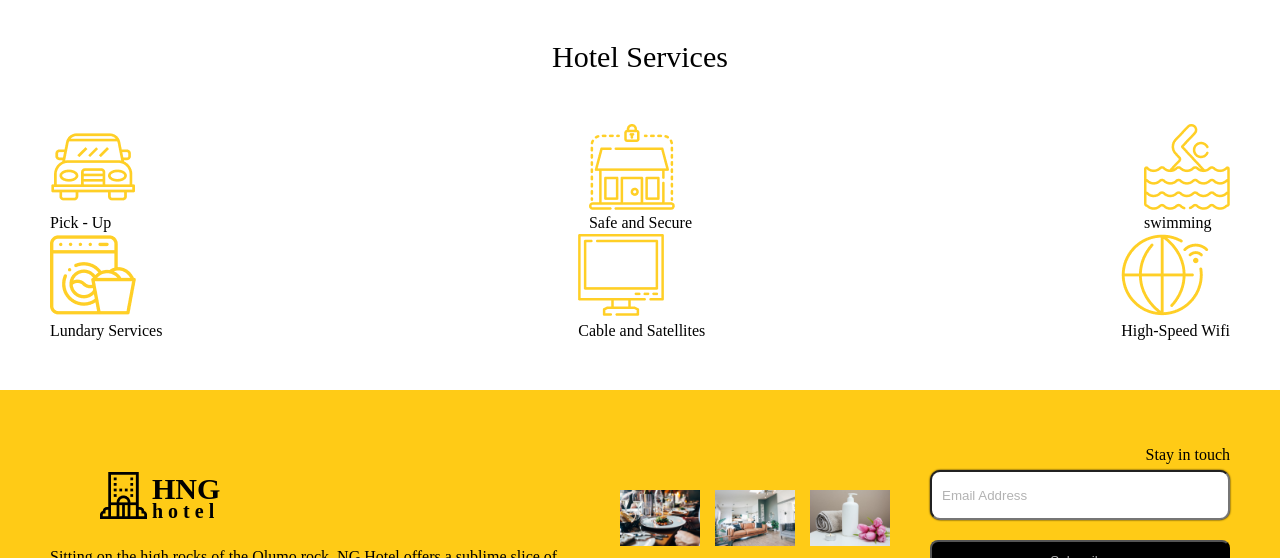
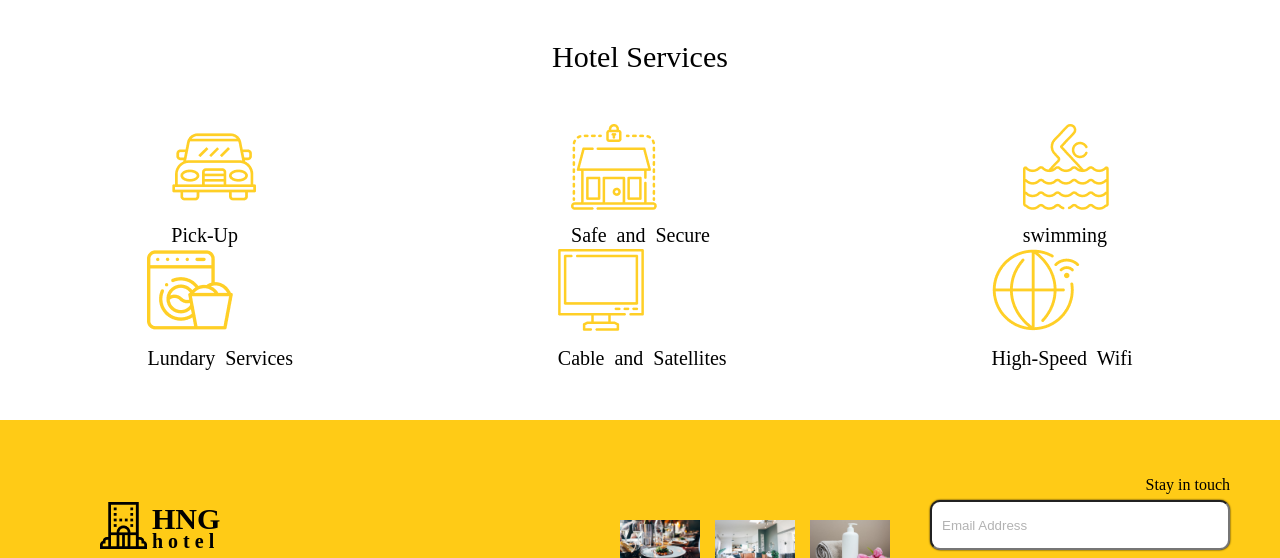
Before and after one commit to mathias3868/hotel-ng-project, a plain HTML site: page HNG-Project/facilities.html in a window 1280 px wide. Shown: the part 1440-1998 px from the top of the page. Drawn offline with Linux system fonts and the light colour scheme.

Commit message:
update css file

```diff
--- a/css/facilities.css
+++ b/css/facilities.css
@@ -132,7 +132,17 @@
 
 .wrap-4 .col-2 {
   display: flex;
-  justify-content: space-between;
+  justify-content: space-around;
+  gap: 70px;
+}
+
+.col-2 img {
+}
+
+.col-2 p {
+  padding-top: 10px;
+  font-size: 20px;
+  word-spacing: 5px;
 }
 
 footer {
```
Also changed, not shown: HNG-Project/facilities.html (+1 -2 lines).
